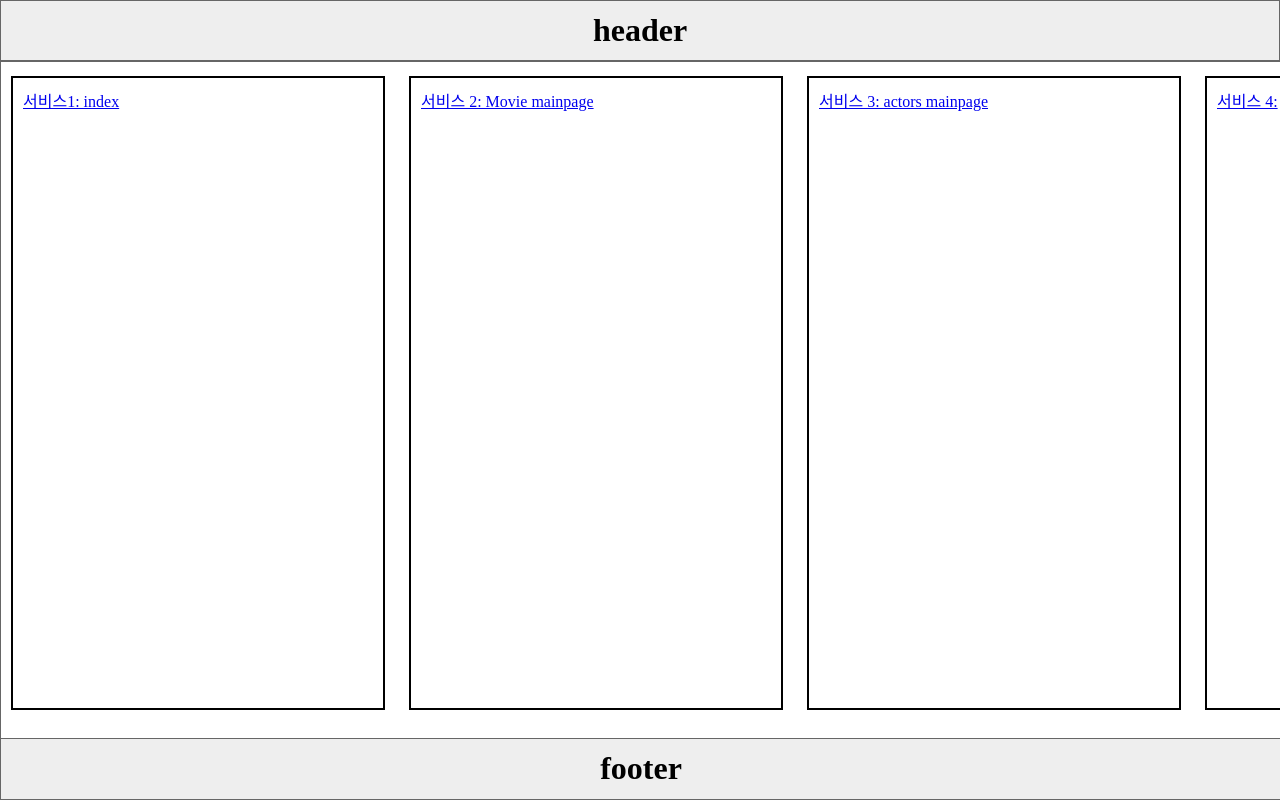
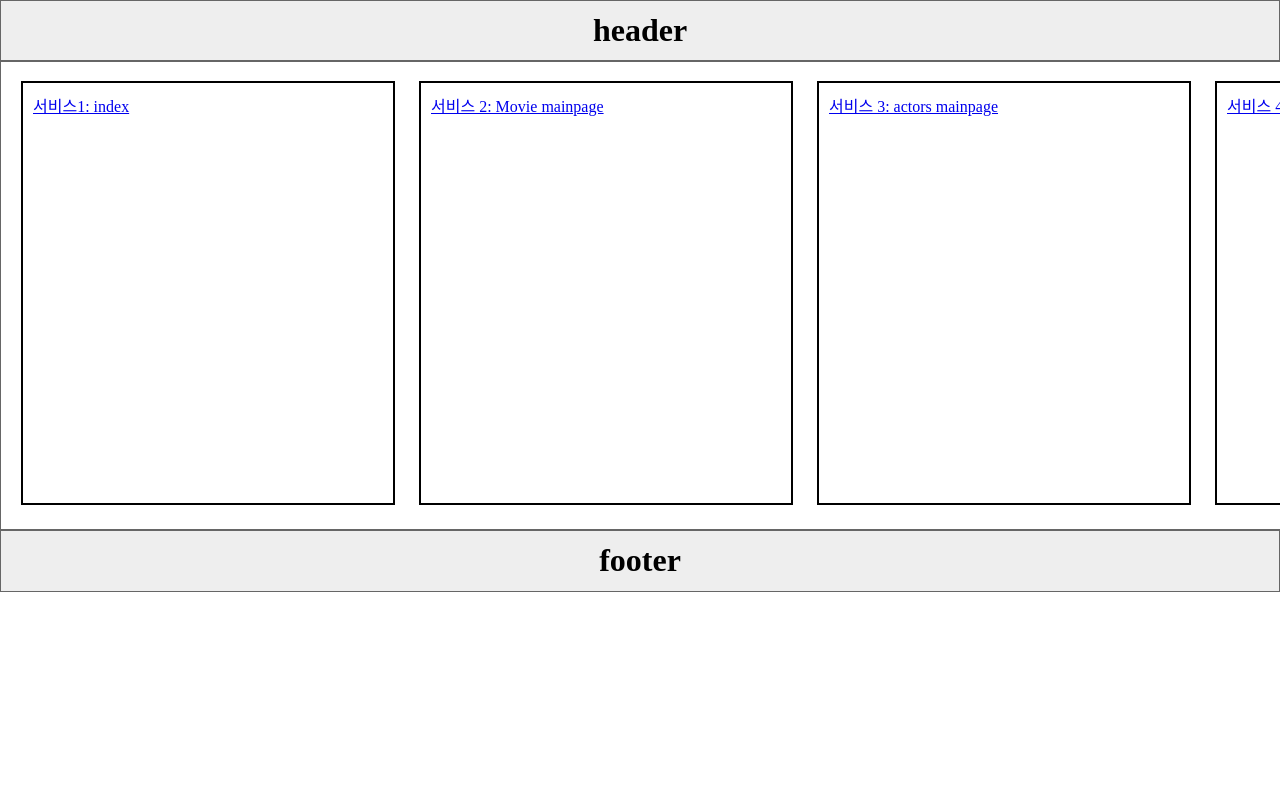
Before and after one commit to microstack/front, a Flask app: page / in a window 1280 px wide. Run offline with Flask 2, Linux system fonts and the light colour scheme.

Commit message:
align position header footer content correctly

```diff
--- a/front/static/css/base.css
+++ b/front/static/css/base.css
@@ -1,4 +1,4 @@
-body { margin:0; padding:0; }
+body { height:100%; margin:0; padding:0; }
 
 span._middle-in-box {
   display: inline-block;
@@ -6,42 +6,38 @@ span._middle-in-box {
   line-height: 100%; /* <-- adjust this */
 }
 
-#header-container {
+#wrap { }
+
+#header-container, #footer-container {
   background: #eee;
   border: 1px solid #666;
   height: 60px;
-  top: 0;
   left: 0;
   right: 0;
-  position:absolute;
+  position: absolute;
   width: auto;
+  clear: both;
 }
 
-#header{
-  margin:0 auto;
+#header-container {
+  top: 0;
+}
+
+#header {
   text-align:center;
 }
 
-#footer-container {
-  background: #eee;
-  border: 1px solid #666;
-  height: 60px;
+#header-container {
   bottom: 0;
-  left: 0;
-  right: 0;
-  position:absolute;
-  width: 100%;
 }
 
 #footer{
-  margin:0 auto;
   text-align:center;
 }
 
 div.container {
-  position: absolute;
-  top: 60px; /* Header Height */
-  bottom: 60px; /* Footer Height */
+  position: relative;
+  margin-top: 60px; /* Header Height */
   width: 100%;
   border: 1px solid #666;
 }
@@ -49,18 +45,31 @@ div.container {
 div.content {
   display: inline-block;
   width: 350px;
-  height: 90%;
+  height: 400px;
   border: 2px solid;
-  margin-top: 15px;
-  margin-left: 10px;
-  margin-right: 10px;
+  margin-left: 20px;
   padding: 10px 10px 10px 10px;
+  overflow-y: auto;
+  overflow-x: hidden;
+  white-space: normal;
 }
 
 div.content-wrapper {
   white-space: nowrap;
   width: 100%;
-  height: 100%;
-  overflow: auto;
+  overflow-x: auto;
   overflow-y: hidden;
+  margin-top: 20px;
+  margin-bottom: 20px;
 }
+
+.break-word {
+  display: inline-block;
+  overflow-wrap: break-word;
+  word-wrap: break-word;
+  word-break: normal;
+  line-break: strict;
+  hyphens: none;
+  -webkit-hyphens: none;
+  -moz-hyphens: none;
+}
```
